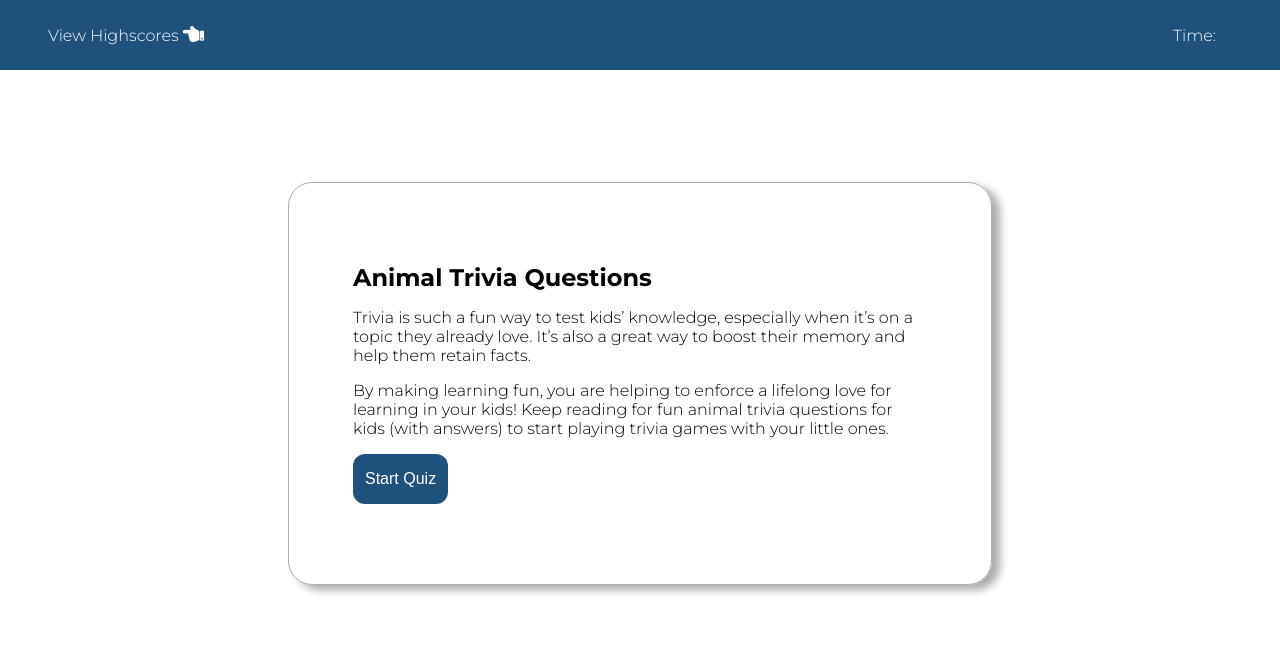
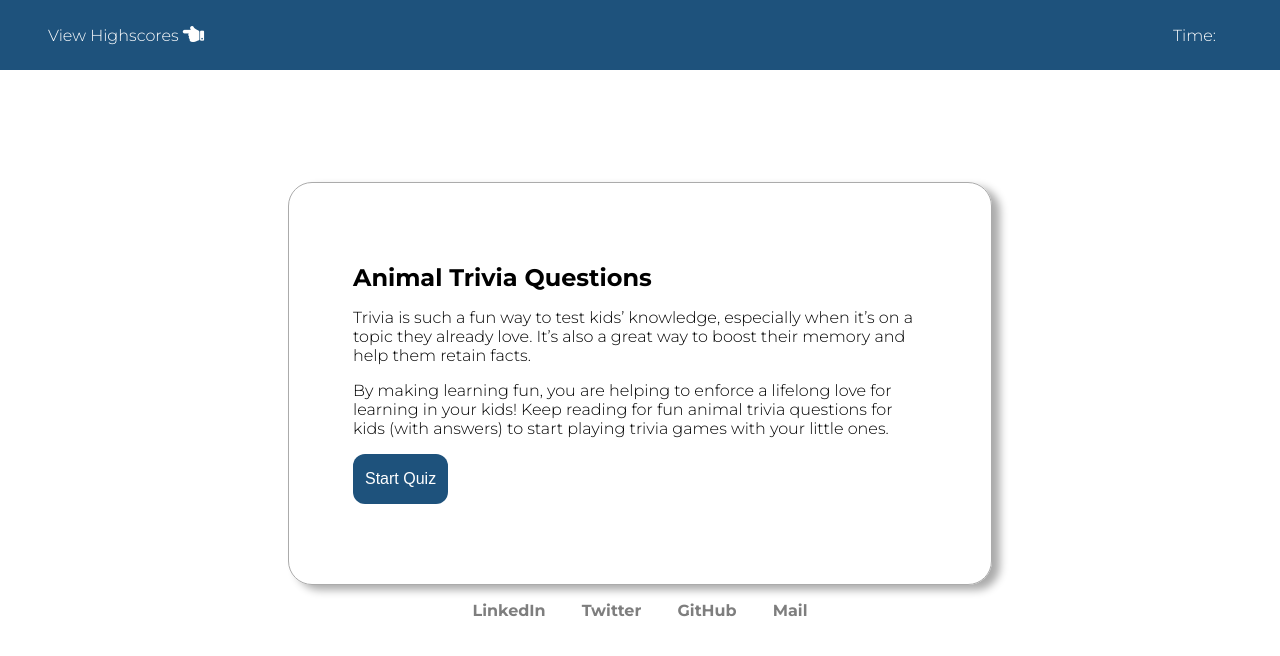
Before and after one commit to SarveshDandapati/QuizApp, a plain HTML site: page index.html in a window 1280 px wide. Drawn offline with Linux system fonts and the light colour scheme.

Commit message:
add links of social media handles

```diff
--- a/assets/style.css
+++ b/assets/style.css
@@ -17,6 +17,7 @@ ul {
   background-color: var(--colour);
   color: #fff;
   align-content: center;
+  text-align: center;
   border-radius: 0.5rem;
   margin-bottom: 0.25rem;
   padding: 1rem;
@@ -45,7 +46,7 @@ header {
   box-shadow: 8px 5px 8px hsl(0, 0%, 67%);
   width: 55%;
   padding: 5rem 4rem;
-  margin-bottom: 2rem;
+  margin-bottom: 1rem;
 }
 .startcard h2 {
   margin-bottom: 1rem;
@@ -105,7 +106,23 @@ input {
 .toggle {
   display: none;
 }
-/* Media querie for reponsive design */
+.social{
+  margin-top:0;
+}
+.social li{
+  padding: 0 1rem 2rem 1rem;
+  display:inline-flex;
+}
+.social a{
+  text-decoration: none;
+  color:black;
+  font-weight: 700;
+  opacity: 0.5;
+}
+.social a:hover{
+  text-decoration:dashed underline;
+}
+/* Media queries for responsive design */
 @media screen and (max-width: 500px) {
   header {
     padding: 1.5rem;
--- a/index.html
+++ b/index.html
@@ -56,6 +56,15 @@
             <button class="btn2 clear">Clear Highscores</button>
         </div>
     </section>
+    <div class="social center">
+        <ul>
+            <li><a href="https://www.linkedin.com/in/sarvesh-dandapati-89a01b1b4/">LinkedIn</a></li>
+            <li><a href="https://twitter.com/s_dandapati">Twitter</a></li>
+            <li><a href="https://github.com/SarveshDandapati/">GitHub</a></li>
+            <li><a href="mailto:sarvesh.dandapati9@gmail.com">Mail</a></li>
+        </ul>
+    </div>
+
     <script src="./assets/questions.js"></script>
     <script src="./assets/script.js"></script>
 </body>
```
